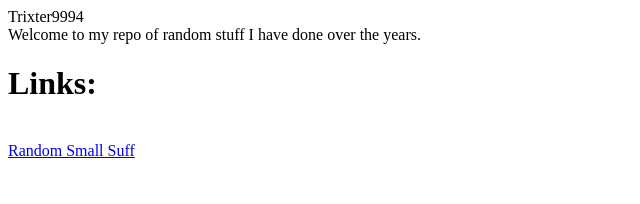
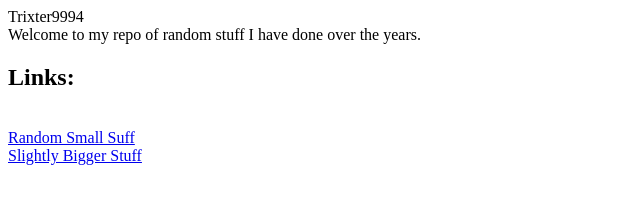
Before and after one commit to Trixter9994/Trixter9994.github.io, a plain HTML site: page index.html in a window 1280 px wide. Shown: the whole page, without its empty margins (0-640 px from the left). Drawn offline with Linux system fonts and the light colour scheme.

Commit message:
Added Bigger projects link

```diff
--- a/index.html
+++ b/index.html
@@ -4,7 +4,8 @@ Trixter9994
 </header>
 <body>
 Welcome to my repo of random stuff I have done over the years.
-<b><h1>Links:</h1></b><br>
+<b><h2>Links:</h2></b><br>
 <a href="https://trixter9994.github.io/projects/random.html">Random Small Suff</a><br>
+<a href="https://trixter9994.github.io/projects/biggerprojects.html">Slightly Bigger Stuff</a><br>
 </body>
 </html>
```
